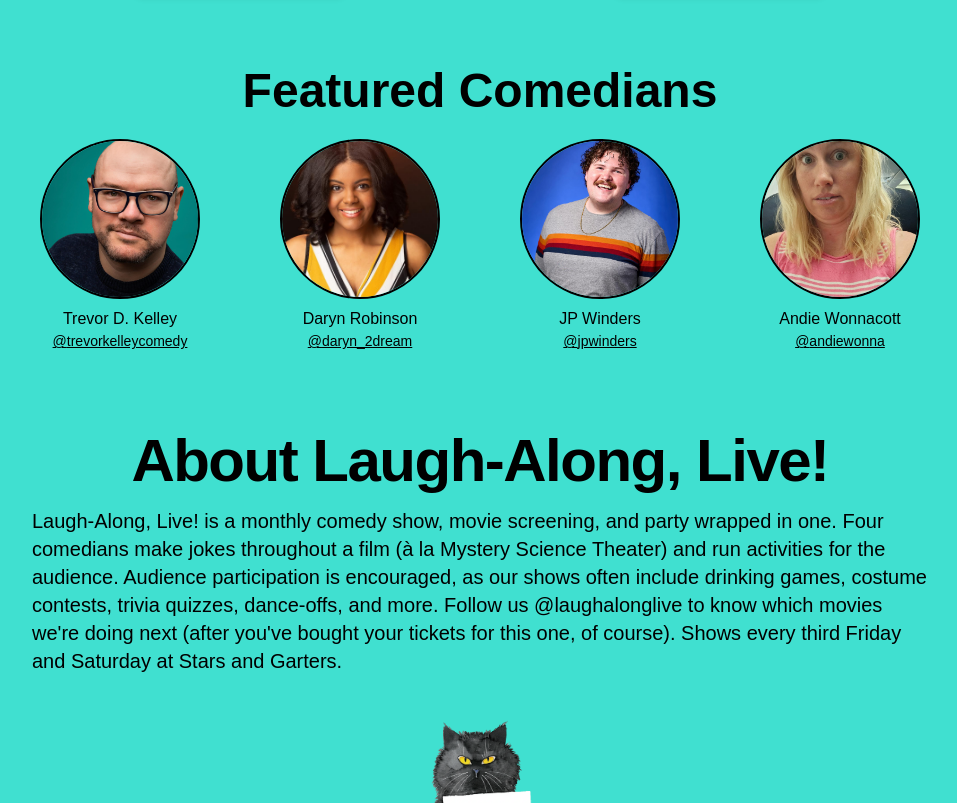
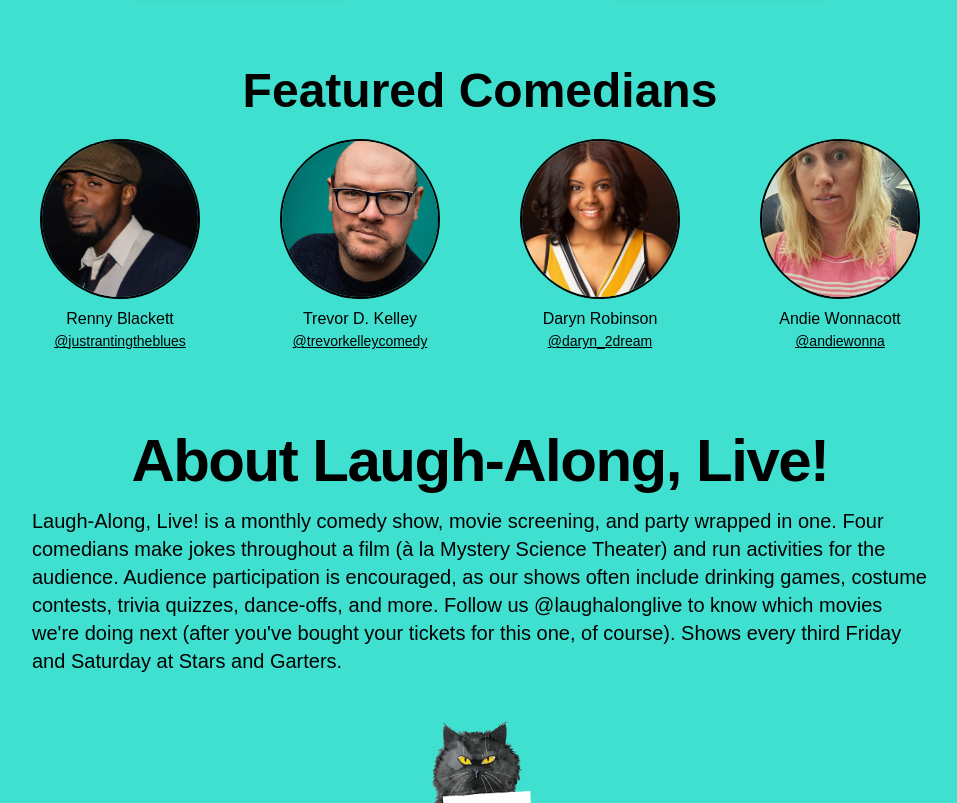
Before and after one commit to timboisvert/laughalonglive.com, a Next.js app: page /shows/pride-and-prejudice-aug-2025 in a window 1280 px wide. Shown: the part 1620-2423 px from the top of the page, without its empty margins (160-1117 px from the left). Built offline with nearby package versions, Linux system fonts and the light colour scheme.

Commit message:
feat: update Renny's image to new professional headshot
Replace existing image with new professional headshot in show data.

Co-authored-by: Tim Boisvert <343185+timboisvert@users.noreply.github.com>

```diff
--- a/data/shows.ts
+++ b/data/shows.ts
@@ -33,6 +33,11 @@ export const shows: Show[] = [
     convenienceDate: "August 15 & 16, 2025", // Added convenienceDate
     comedians: [
       {
+        name: "Renny Blackett",
+        imageSrc: "/images/comedians/renny.jpg",
+        instagramHandle: "justrantingtheblues",
+      },
+      {
         name: "Trevor D. Kelley",
         imageSrc: "/images/comedians/trevor.png",
         instagramHandle: "trevorkelleycomedy",
@@ -43,11 +48,6 @@ export const shows: Show[] = [
         instagramHandle: "daryn_2dream",
       },
       {
-        name: "JP Winders",
-        imageSrc: "/images/comedians/jp.jpg",
-        instagramHandle: "jpwinders",
-      },
-      {
         name: "Andie Wonnacott",
         imageSrc: "/images/comedians/andie.jpg",
         instagramHandle: "andiewonna",
```
Also changed, not shown: public/images/comedians/renny.jpg (added).
